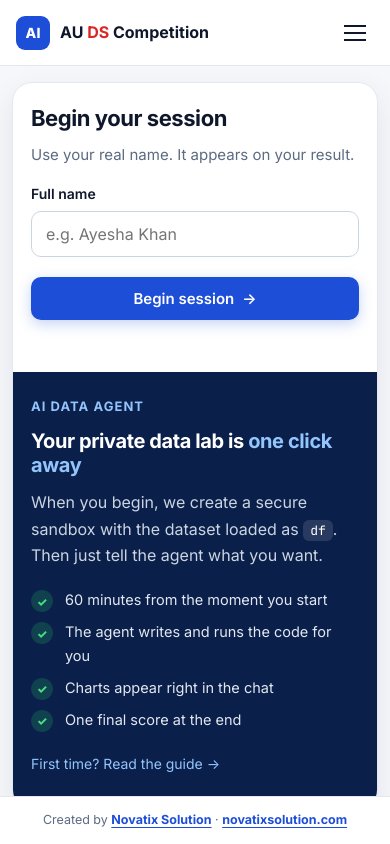
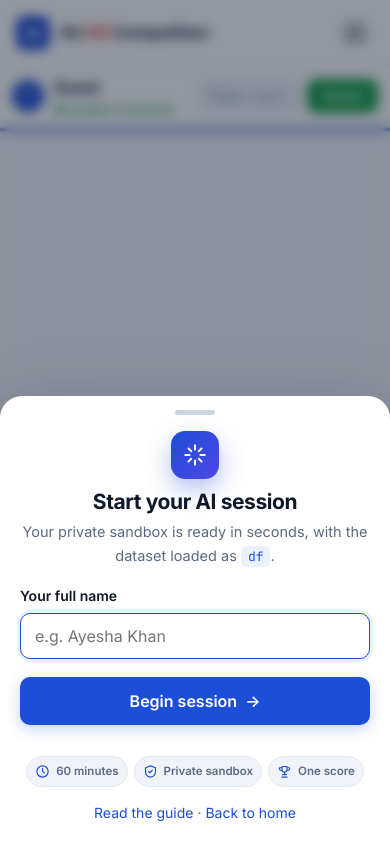
Before and after one commit to 9routerz/university_proejct_AI, a PHP site: page /agent.php in a window 390 px wide. Run offline with PHP 8.4, Linux system fonts and the light colour scheme.

Commit message:
Name popup over the chat, suggestions panel above the textbox, FTP deploy script
- Replace the join page with a popup over the blurred chat (bottom sheet on phones)
- Suggested questions panel above the message box: opens on the first visit,
  tap to send, closes after the first message; Suggestions button reopens it
- deploy-frontend.ps1 uploads frontend/ over FTPS using a git-ignored deploy.env

Co-Authored-By: Claude Opus 5.5 <noreply@anthropic.com>

```diff
--- a/frontend/agent.php
+++ b/frontend/agent.php
@@ -4,45 +4,19 @@ require __DIR__ . '/partials/layout.php';
 $hasSession = !empty($_SESSION['session_id']);
 $name = $_SESSION['name'] ?? '';
 $needsCode = ACCESS_CODE !== '';
+
+// Suggested questions shown above the message box
+$suggestions = [
+    ['Explore', 'blue', ['Show the first 10 rows', 'Show the shape and column types', 'Give me summary statistics']],
+    ['Find problems', 'red', ['How many missing values are in each column?', 'How many duplicate rows are there?', 'Show the unique values of City']],
+    ['Visualise', 'green', ['Plot a histogram of Age', 'Plot the number of people per City']],
+    ['Learn', 'navy', ['When should I use median instead of mean?']],
+];
 page_header('AI Agent', 'agent.php', 'agent-page');
 ?>
 
-<!-- 1. Join -->
-<section id="join" class="join-wrap <?= $hasSession ? 'hidden' : '' ?>">
-  <div class="join-card">
-    <div class="join-side">
-      <span class="eyebrow">AI Data Agent</span>
-      <h2>Your private data lab is <span class="grad-text">one click away</span></h2>
-      <p class="muted">When you begin, we create a secure sandbox with the dataset loaded as <code class="inline-code">df</code>. Then just tell the agent what you want.</p>
-      <ul class="check-list" style="margin-top:20px">
-        <li>60 minutes from the moment you start</li>
-        <li>The agent writes and runs the code for you</li>
-        <li>Charts appear right in the chat</li>
-        <li>One final score at the end</li>
-      </ul>
-      <p style="margin-top:20px;font-size:14px"><a href="guide.php">First time? Read the guide →</a></p>
-    </div>
-    <form class="join-form" id="join-form">
-      <h3>Begin your session</h3>
-      <p class="muted" style="font-size:15px">Use your real name. It appears on your result.</p>
-      <div class="field">
-        <label for="name">Full name</label>
-        <input class="input" id="name" placeholder="e.g. Ayesha Khan" maxlength="60" autocomplete="name" required>
-      </div>
-      <?php if ($needsCode): ?>
-      <div class="field">
-        <label for="code">Access code</label>
-        <input class="input" id="code" type="password" placeholder="Given by the organizers" maxlength="100" autocomplete="off" required>
-      </div>
-      <?php endif; ?>
-      <button id="join-btn" class="btn btn-primary" type="submit" style="width:100%;margin-top:6px">Begin session <span aria-hidden="true">→</span></button>
-      <div id="join-error" class="error" role="alert"></div>
-    </form>
-  </div>
-</section>
-
-<!-- 2. Chat -->
-<section id="chat" class="chat-app <?= $hasSession ? '' : 'hidden' ?>">
+<!-- Chat (always visible; blurred behind the name popup until a session starts) -->
+<section id="chat" class="chat-app">
   <aside class="chat-side">
     <h4>Quick prompts</h4>
     <div class="side-chips" id="side-chips">
@@ -63,7 +37,7 @@ page_header('AI Agent', 'agent.php', 'agent-page');
       <div class="chat-who">
         <span class="avatar" id="avatar"><?= htmlspecialchars(mb_strtoupper(mb_substr($name, 0, 1)) ?: '?') ?></span>
         <div style="min-width:0">
-          <span id="who"><?= htmlspecialchars($name) ?></span>
+          <span id="who"><?= htmlspecialchars($name ?: 'Guest') ?></span>
           <small>● Sandbox connected</small>
         </div>
       </div>
@@ -76,25 +50,38 @@ page_header('AI Agent', 'agent.php', 'agent-page');
     <div class="timer-bar"><div id="timer-bar"></div></div>
     <div id="messages" aria-live="polite"></div>
     <button class="scroll-down hidden" id="scroll-down" type="button" aria-label="Jump to the latest message">↓</button>
+
     <form class="composer" id="chat-form">
-      <!-- Quick prompts for phones and tablets (the sidebar is hidden there) -->
-      <div class="mobile-chips" id="mobile-chips" aria-label="Quick prompts">
-        <button class="chip" type="button">show the first 10 rows</button>
-        <button class="chip" type="button">give me summary statistics</button>
-        <button class="chip" type="button">missing values per column</button>
-        <button class="chip" type="button">how many duplicate rows?</button>
-        <button class="chip" type="button">unique values of City</button>
-        <button class="chip" type="button">plot a histogram of Age</button>
+      <!-- Suggested questions: open on the first visit, reopen with the Suggestions button -->
+      <div class="suggest-panel hidden" id="suggest-panel" aria-label="Suggested questions">
+        <div class="suggest-head">
+          <span><?= str_replace('<svg', '<svg width="16" height="16"', icon('bulb')) ?> Not sure where to start? Tap a question</span>
+          <button type="button" class="suggest-close" id="suggest-close" aria-label="Hide suggestions"><?= str_replace('<svg', '<svg width="16" height="16"', icon('close')) ?></button>
+        </div>
+        <div class="suggest-body">
+          <?php foreach ($suggestions as [$group, $color, $items]): ?>
+            <div class="suggest-group <?= $color ?>">
+              <span class="suggest-label"><?= $group ?></span>
+              <?php foreach ($items as $q): ?>
+                <button type="button" class="suggest-btn"><?= htmlspecialchars($q) ?></button>
+              <?php endforeach; ?>
+            </div>
+          <?php endforeach; ?>
+        </div>
       </div>
+
       <div class="composer-tools">
-        <label for="model-select"><?= str_replace('<svg', '<svg width="16" height="16"', icon('spark')) ?> AI model</label>
+        <button type="button" class="tool-btn" id="suggest-toggle" aria-expanded="false" aria-controls="suggest-panel">
+          <?= str_replace('<svg', '<svg width="16" height="16"', icon('bulb')) ?> <span>Suggestions</span>
+        </button>
+        <label for="model-select" class="model-label"><?= str_replace('<svg', '<svg width="16" height="16"', icon('spark')) ?> <span>AI model</span></label>
         <select id="model-select" class="model-select" aria-label="Choose the AI model">
           <option value="">Claude Sonnet 5.5 (default)</option>
         </select>
         <span class="model-note" id="model-note">Balanced and fast</span>
       </div>
       <div class="composer-inner">
-        <textarea class="input" id="message" placeholder="Tell the agent what to do… e.g. show me the first 5 rows" maxlength="2000" rows="1"></textarea>
+        <textarea class="input" id="message" placeholder="Ask the agent… e.g. show me the first 5 rows" maxlength="2000" rows="1"></textarea>
         <button id="send-btn" class="btn btn-primary" type="submit" aria-label="Send"><span class="label">Send</span> <?= str_replace('<svg', '<svg width="18" height="18"', icon('send')) ?></button>
       </div>
       <div class="composer-hint">Enter to send · Shift + Enter for a new line</div>
@@ -102,7 +89,34 @@ page_header('AI Agent', 'agent.php', 'agent-page');
   </div>
 </section>
 
-<!-- 3. Score -->
+<!-- Name popup over the chat -->
+<div id="join" class="modal <?= $hasSession ? 'hidden' : '' ?>" role="dialog" aria-modal="true" aria-labelledby="join-title">
+  <form class="modal-card" id="join-form">
+    <div class="modal-icon"><?= str_replace('<svg', '<svg width="26" height="26"', icon('spark')) ?></div>
+    <h2 id="join-title">Start your AI session</h2>
+    <p class="muted">Your private sandbox is ready in seconds, with the dataset loaded as <code class="inline-code">df</code>.</p>
+    <div class="field">
+      <label for="name">Your full name</label>
+      <input class="input" id="name" placeholder="e.g. Ayesha Khan" maxlength="60" autocomplete="name" required>
+    </div>
+    <?php if ($needsCode): ?>
+    <div class="field">
+      <label for="code">Access code</label>
+      <input class="input" id="code" type="password" placeholder="Given by the organizers" maxlength="100" autocomplete="off" required>
+    </div>
+    <?php endif; ?>
+    <button id="join-btn" class="btn btn-primary" type="submit">Begin session <span aria-hidden="true">→</span></button>
+    <div id="join-error" class="error" role="alert"></div>
+    <div class="modal-facts">
+      <span><?= str_replace('<svg', '<svg width="15" height="15"', icon('clock')) ?> 60 minutes</span>
+      <span><?= str_replace('<svg', '<svg width="15" height="15"', icon('shield')) ?> Private sandbox</span>
+      <span><?= str_replace('<svg', '<svg width="15" height="15"', icon('trophy')) ?> One score</span>
+    </div>
+    <p class="modal-links"><a href="guide.php">Read the guide</a> · <a href="index.php">Back to home</a></p>
+  </form>
+</div>
+
+<!-- Score -->
 <section id="result" class="join-wrap hidden">
   <div class="score-card">
     <span class="eyebrow">Session complete</span>
--- a/frontend/app.js
+++ b/frontend/app.js
@@ -19,8 +19,13 @@ async function api(action, body) {
   return data;
 }
 
+// 'join' = name popup over the chat, 'chat' = chat only, 'result' = score screen
 function show(id) {
-  ['join', 'chat', 'result'].forEach((s) => $(s).classList.toggle('hidden', s !== id));
+  $('join').classList.toggle('hidden', id !== 'join');
+  $('chat').classList.toggle('hidden', id === 'result');
+  $('result').classList.toggle('hidden', id !== 'result');
+  document.body.classList.toggle('modal-open', id === 'join');
+  if (id === 'join') setTimeout(() => $('name').focus(), 50);
 }
 
 const esc = (s) => s.replace(/&/g, '&amp;').replace(/</g, '&lt;').replace(/>/g, '&gt;');
@@ -98,35 +103,25 @@ $('model-select').addEventListener('change', () => {
   try { localStorage.setItem('dscomp-model', $('model-select').value); } catch (e) { /* storage blocked */ }
 });
 
-// ── Suggested questions (shown in the empty chat, gone after the first message) ──
-const SUGGESTIONS = [
-  { group: 'Explore', color: 'blue', items: ['Show the first 10 rows', 'Show the shape and column types', 'Give me summary statistics'] },
-  { group: 'Find problems', color: 'red', items: ['How many missing values are in each column?', 'How many duplicate rows are there?', 'Show the unique values of City'] },
-  { group: 'Visualise', color: 'green', items: ['Plot a histogram of Age', 'Plot the number of people per City'] },
-  { group: 'Learn', color: 'navy', items: ['When should I use median instead of mean?'] },
-];
+// ── Suggestions panel above the message box ─────────────────────────────
+// Opens by itself until you send your first message; the Suggestions button reopens it.
+const SENT_KEY = 'dscomp-sent';
+const hasSent = () => { try { return localStorage.getItem(SENT_KEY) === '1'; } catch (e) { return false; } };
+const markSent = (v) => { try { v ? localStorage.setItem(SENT_KEY, '1') : localStorage.removeItem(SENT_KEY); } catch (e) { /* storage blocked */ } };
 
-function showSuggestions() {
-  if ($('suggestions') || document.querySelector('.msg.user')) return;
-  const box = document.createElement('div');
-  box.id = 'suggestions';
-  box.className = 'suggest';
-  box.innerHTML = '<p class="suggest-title">Not sure where to start? Tap a question:</p>' +
-    SUGGESTIONS.map((g) => '<div class="suggest-group ' + g.color + '"><span>' + g.group + '</span>' +
-      g.items.map((q) => '<button type="button" class="suggest-btn">' + esc(q) + '</button>').join('') + '</div>').join('');
-  $('messages').appendChild(box);
-  $('messages').scrollTop = 0; // start at the welcome message, questions below it
+function setSuggestions(open) {
+  $('suggest-panel').classList.toggle('hidden', !open);
+  $('suggest-toggle').classList.toggle('active', open);
+  $('suggest-toggle').setAttribute('aria-expanded', open ? 'true' : 'false');
 }
-
-function hideSuggestions() {
-  const box = $('suggestions');
-  if (box) box.remove();
-}
+$('suggest-toggle').addEventListener('click', () => setSuggestions($('suggest-panel').classList.contains('hidden')));
+$('suggest-close').addEventListener('click', () => setSuggestions(false));
 
 // Tapping a suggestion sends it straight away
-$('messages').addEventListener('click', (e) => {
+$('suggest-panel').addEventListener('click', (e) => {
   const btn = e.target.closest('.suggest-btn');
   if (!btn || $('send-btn').disabled) return;
+  setSuggestions(false);
   $('message').value = btn.textContent;
   $('chat-form').requestSubmit();
 });
@@ -223,7 +218,8 @@ $('join-form').addEventListener('submit', async (e) => {
     show('chat');
     loadModels();
     addMessage('assistant', data.message);
-    showSuggestions();
+    markSent(false);
+    setSuggestions(true);
     startTimer(data.time_limit_seconds);
     $('message').focus();
   } catch (err) {
@@ -240,7 +236,8 @@ $('chat-form').addEventListener('submit', async (e) => {
   if (!text || $('send-btn').disabled) return;
   $('message').value = '';
   autosize();
-  hideSuggestions();
+  setSuggestions(false);
+  markSent(true);
   addMessage('user', text);
   const pending = addTyping();
   $('send-btn').disabled = true;
@@ -307,7 +304,7 @@ $('messages').addEventListener('click', async (e) => {
 });
 
 // Quick prompts (sidebar on computers, a swipeable row on phones) fill the message box
-['side-chips', 'mobile-chips'].forEach((id) => {
+['side-chips'].forEach((id) => {
   $(id).addEventListener('click', (e) => {
     const chip = e.target.closest('.chip');
     if (!chip) return;
@@ -337,10 +334,13 @@ $('score-btn').addEventListener('click', async () => {
   }
 });
 
+// No session yet: ask for the name in the popup
+if (!HAS_SESSION) show('join');
+
 // Page reload: resume the running session
 if (HAS_SESSION) {
   refreshStatus().then((ok) => {
-    if (ok) { loadModels(); addMessage('assistant', 'Welcome back! Your session is still running. The dataset is loaded as `df`.'); showSuggestions(); }
+    if (ok) { show('chat'); loadModels(); addMessage('assistant', 'Welcome back! Your session is still running. The dataset is loaded as `df`.'); setSuggestions(!hasSent()); }
     else show('join');
   });
 }
--- a/frontend/assets/style.css
+++ b/frontend/assets/style.css
@@ -466,14 +466,6 @@ a, button, select, .chip { -webkit-tap-highlight-color: transparent; touch-actio
 /* Score button: full label on wide screens, short on phones */
 #score-btn .short { display: none; }
 
-/* Quick prompts row above the message box (phones and tablets only) */
-.mobile-chips {
-  display: none; max-width: 920px; margin: 0 auto 10px; gap: 8px; overflow-x: auto; padding-bottom: 2px;
-  scroll-snap-type: x proximity; -webkit-overflow-scrolling: touch; scrollbar-width: none;
-}
-.mobile-chips::-webkit-scrollbar { display: none; }
-.mobile-chips .chip { flex: none; scroll-snap-align: start; font-size: 13.5px; padding: 8px 13px; white-space: nowrap; }
-@media (max-width: 1079px) { .mobile-chips { display: flex; } }
 
 /* Jump-to-latest button */
 .chat-main { position: relative; }
@@ -550,33 +542,106 @@ body.menu-open::after { content: ""; position: fixed; inset: var(--nav-h) 0 0 0;
 
 /* Phone turned sideways: give the messages more room */
 @media (max-height: 500px) and (orientation: landscape) {
-  .mobile-chips, .composer-tools .model-note { display: none !important; }
+  .suggest-panel, .composer-tools .model-note { display: none !important; }
   .chat-top { padding: 6px 12px; }
   #messages { padding: 10px; }
 }
 
-/* ── Suggested questions in the empty chat ──────────────────────────────── */
-.suggest { max-width: 920px; margin: 4px auto 0; padding-left: 44px; }
-.suggest-title { font-size: 14px; font-weight: 600; color: var(--muted); margin: 0 0 12px; }
-.suggest-group { display: flex; flex-wrap: wrap; gap: 8px; align-items: center; margin-bottom: 14px; }
-.suggest-group > span {
-  flex: 0 0 100%; font-size: 11.5px; font-weight: 700; letter-spacing: .07em; text-transform: uppercase; color: var(--blue);
+/* ── Name popup over the chat ───────────────────────────────────────────── */
+.modal {
+  position: fixed; inset: 0; z-index: 100; display: grid; place-items: center; padding: 16px;
+  background: rgba(15, 23, 42, .45); backdrop-filter: blur(6px); -webkit-backdrop-filter: blur(6px);
+  animation: fade-in .25s ease;
 }
-.suggest-group.red > span { color: var(--red); }
-.suggest-group.green > span { color: var(--green); }
-.suggest-group.navy > span { color: var(--navy); }
+.modal-card {
+  width: 100%; max-width: 440px; background: #fff; border-radius: 20px; padding: 30px 28px 22px; text-align: center;
+  box-shadow: 0 30px 80px rgba(15, 23, 42, .35); animation: pop-in .3s cubic-bezier(.2, .9, .3, 1.2);
+}
+.modal-icon {
+  width: 56px; height: 56px; margin: 0 auto 14px; border-radius: 16px; display: grid; place-items: center;
+  background: linear-gradient(135deg, var(--blue), #4f46e5); color: #fff; box-shadow: 0 10px 24px rgba(29, 78, 216, .35);
+}
+.modal-card h2 { font-size: 24px; margin-bottom: 6px; }
+.modal-card > .muted { font-size: 15px; margin-bottom: 20px; }
+.modal-card .field { text-align: left; }
+.modal-card .btn-primary { width: 100%; padding: 15px; font-size: 16px; margin-top: 4px; }
+.modal-card .error { margin-top: 8px; min-height: 1.2em; }
+.modal-facts { display: flex; justify-content: center; flex-wrap: wrap; gap: 8px; margin: 6px 0 14px; }
+.modal-facts span {
+  display: inline-flex; align-items: center; gap: 6px; font-size: 12.5px; font-weight: 600; color: var(--muted);
+  background: var(--surface-2); border: 1px solid var(--border); padding: 5px 10px; border-radius: 999px;
+}
+.modal-facts svg { color: var(--blue); }
+.modal-links { font-size: 14px; color: var(--muted); margin: 0; }
+body.modal-open .chat-app { filter: blur(1px); pointer-events: none; user-select: none; }
+@keyframes fade-in { from { opacity: 0; } }
+@keyframes pop-in { from { opacity: 0; transform: translateY(14px) scale(.97); } }
+@keyframes sheet-up { from { transform: translateY(100%); } }
+
+/* ── Composer tools: Suggestions button + model picker ──────────────────── */
+.tool-btn {
+  display: inline-flex; align-items: center; gap: 6px; font: 600 13.5px var(--font); cursor: pointer;
+  color: #92400e; background: #fff7e6; border: 1px solid #fcd9a0; border-radius: 9px; padding: 7px 12px;
+  transition: background .15s, border-color .15s;
+}
+.tool-btn svg { color: #d97706; }
+.tool-btn:hover { border-color: #f59e0b; }
+.tool-btn.active { background: #fde8c4; border-color: #f59e0b; }
+.composer-tools .model-label { margin-left: auto; }
+
+/* ── Suggestions panel above the message box ────────────────────────────── */
+.suggest-panel {
+  max-width: 920px; margin: 0 auto 10px; background: #fff; border: 1px solid var(--border); border-radius: 14px;
+  box-shadow: 0 -6px 24px rgba(15, 23, 42, .06); overflow: hidden; animation: pop-in .25s ease;
+}
+.suggest-head {
+  display: flex; align-items: center; justify-content: space-between; gap: 8px; padding: 9px 10px 9px 14px;
+  border-bottom: 1px solid var(--border); background: #fffaf0;
+}
+.suggest-head > span { display: inline-flex; align-items: center; gap: 7px; font-size: 13.5px; font-weight: 700; color: #92400e; }
+.suggest-head svg { color: #d97706; flex: none; }
+.suggest-close {
+  width: 32px; height: 32px; flex: none; display: grid; place-items: center; border-radius: 8px; cursor: pointer;
+  border: 0; background: transparent; color: var(--muted);
+}
+.suggest-close:hover { background: var(--surface-2); color: var(--text); }
+.suggest-body { max-height: 260px; overflow-y: auto; padding: 10px 12px 4px; overscroll-behavior: contain; }
+.suggest-group { display: flex; flex-wrap: wrap; gap: 7px; align-items: center; margin-bottom: 10px; }
+.suggest-label { flex: 0 0 100%; font-size: 11px; font-weight: 800; letter-spacing: .08em; text-transform: uppercase; color: var(--blue); }
+.suggest-group.red .suggest-label { color: var(--red); }
+.suggest-group.green .suggest-label { color: var(--green); }
+.suggest-group.navy .suggest-label { color: var(--navy); }
 .suggest-btn {
-  font: 500 14px/1.35 var(--font); text-align: left; color: var(--text); cursor: pointer;
-  background: #fff; border: 1px solid var(--border); border-left: 3px solid var(--blue); border-radius: 10px;
-  padding: 10px 14px; box-shadow: var(--shadow-sm); transition: border-color .15s, box-shadow .15s, transform .15s;
+  font: 500 13.5px/1.3 var(--font); color: var(--text); cursor: pointer; text-align: left;
+  background: var(--surface-2); border: 1px solid var(--border); border-radius: 999px; padding: 8px 13px;
+  transition: background .15s, border-color .15s, color .15s;
 }
-.suggest-group.red .suggest-btn { border-left-color: var(--red); }
-.suggest-group.green .suggest-btn { border-left-color: var(--green); }
-.suggest-group.navy .suggest-btn { border-left-color: var(--navy); }
-.suggest-btn:hover { border-color: var(--blue); box-shadow: var(--shadow); }
-.suggest-btn:active { transform: scale(.98); }
+.suggest-btn::before { content: ""; display: inline-block; width: 7px; height: 7px; border-radius: 50%; background: var(--blue); margin-right: 7px; vertical-align: 1px; }
+.suggest-group.red .suggest-btn::before { background: var(--red); }
+.suggest-group.green .suggest-btn::before { background: var(--green); }
+.suggest-group.navy .suggest-btn::before { background: var(--navy); }
+.suggest-btn:hover { background: var(--blue-soft); border-color: #c7d7fe; color: var(--blue); }
+
 @media (max-width: 768px) {
-  .suggest { padding-left: 0; }
-  .suggest-btn { flex: 1 1 100%; font-size: 15px; padding: 12px 14px; min-height: 46px; }
-  .suggest-group { gap: 7px; margin-bottom: 12px; }
+  /* Popup becomes a bottom sheet on phones */
+  .modal { place-items: end center; padding: 0; }
+  .modal-card {
+    max-width: none; border-radius: 22px 22px 0 0; padding: 14px 20px max(20px, env(safe-area-inset-bottom));
+    animation: sheet-up .32s cubic-bezier(.2, .9, .3, 1);
+  }
+  .modal-card::before { content: ""; display: block; width: 40px; height: 5px; border-radius: 3px; background: var(--border-strong); margin: 0 auto 16px; }
+  .modal-icon { width: 48px; height: 48px; border-radius: 14px; margin-bottom: 10px; }
+  .modal-card h2 { font-size: 21px; }
+  .modal-card > .muted { font-size: 14.5px; margin-bottom: 16px; }
+  .modal-facts { gap: 6px; flex-wrap: nowrap; }
+  .modal-facts span { font-size: 11.5px; padding: 5px 8px; white-space: nowrap; }
+
+  .tool-btn span, .composer-tools .model-label span { display: none; }
+  .tool-btn { padding: 8px 10px; }
+  .composer-tools { flex-wrap: nowrap; }
+  .composer-tools .model-label { margin-left: 0; }
+  .model-select { flex: 1; min-width: 0; }
+  .suggest-body { max-height: 34vh; }
+  .suggest-btn { font-size: 14px; padding: 9px 13px; }
 }
+@media (prefers-reduced-motion: reduce) { .modal, .modal-card, .suggest-panel { animation: none; } }
--- a/frontend/partials/layout.php
+++ b/frontend/partials/layout.php
@@ -30,7 +30,9 @@ function icon($name) {
         'briefcase' => '<rect x="3" y="7" width="18" height="13" rx="2"/><path d="M8 7V5a2 2 0 0 1 2-2h4a2 2 0 0 1 2 2v2M3 13h18"/>',
         'layers'  => '<path d="m12 3 9 5-9 5-9-5 9-5Z"/><path d="m3 13 9 5 9-5"/>',
         'check'   => '<path d="m5 12 5 5 9-10"/>',
-        'arrow'   => '<path d="M5 12h14M13 6l6 6-6 6"/>',
+        'bulb'    => '<path d="M9 18h6M10 21h4M12 3a6 6 0 0 0-3.5 10.9c.6.5 1 1.2 1 2.1h5c0-.9.4-1.6 1-2.1A6 6 0 0 0 12 3Z"/>',
+        'close'   => '<path d="M6 6l12 12M18 6 6 18"/>',
+        'arrow'   =>'<path d="M5 12h14M13 6l6 6-6 6"/>',
         'bolt'    =>'<path d="M13 2 4 14h7l-1 8 9-12h-7l1-8Z"/>',
     ];
     return '<svg viewBox="0 0 24 24" fill="none" stroke="currentColor" stroke-width="1.8" stroke-linecap="round" stroke-linejoin="round" aria-hidden="true">' . ($paths[$name] ?? '') . '</svg>';
```
Also changed, not shown: 3 other files.
